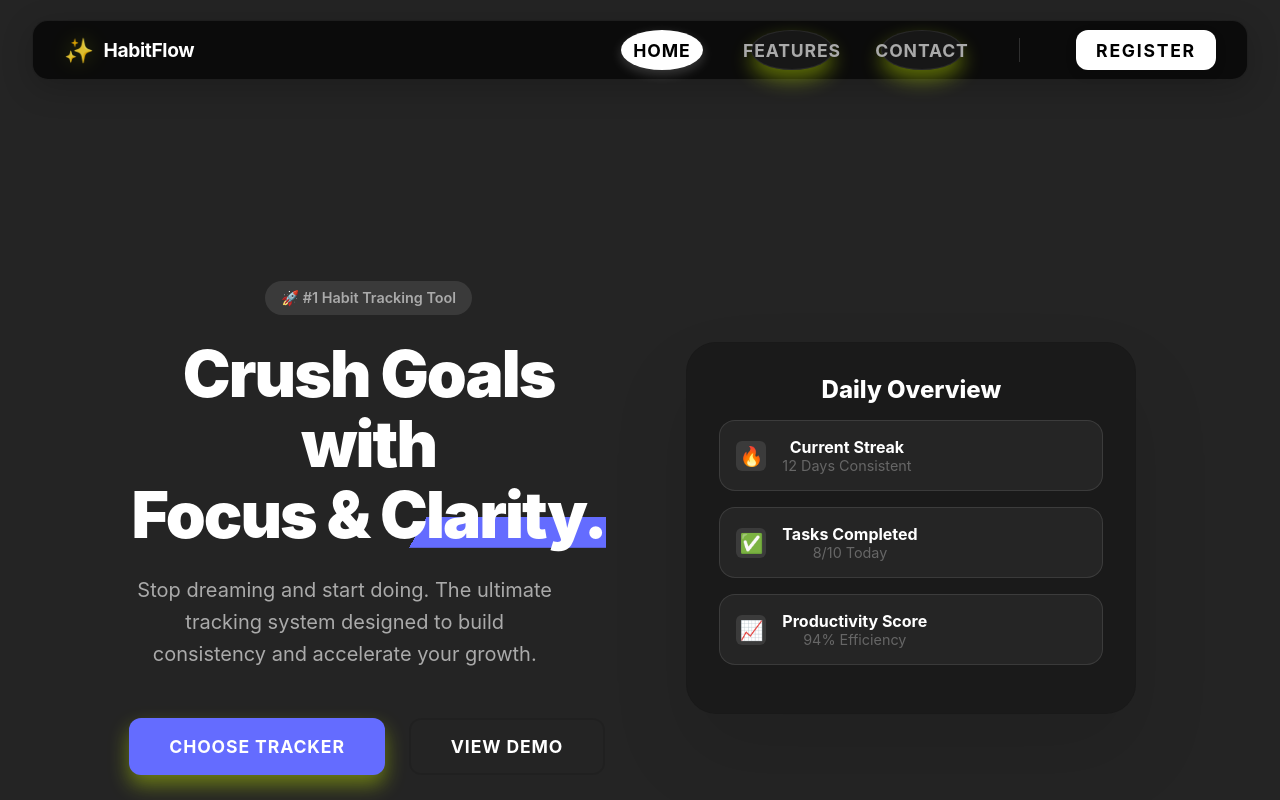
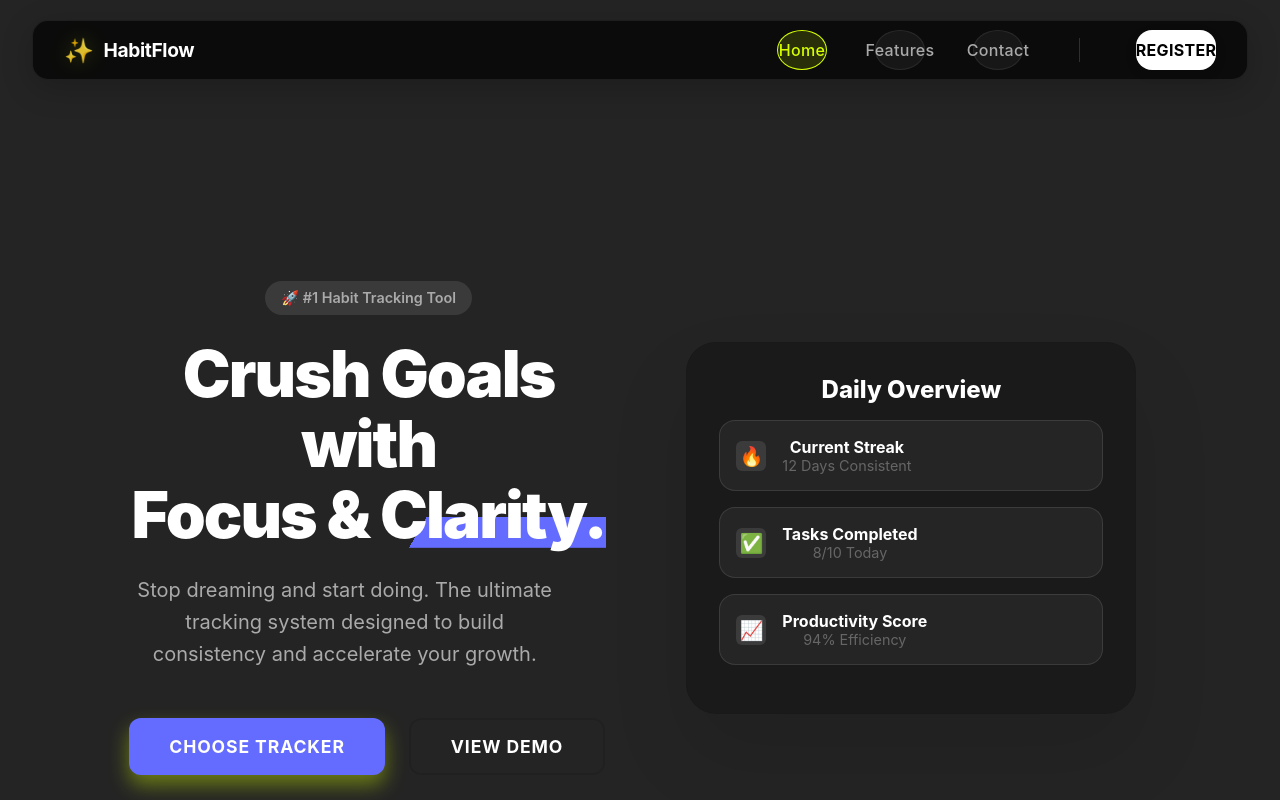
Before and after one commit to amitraj99053/Habit-Tracker-Frontend, a React (Vite) app: page / in a window 1280 px wide. Shown: the top 800 px of the page. Built offline with nearby package versions, Linux system fonts and the light colour scheme; no server answers.

Commit message:
Update nav buttons to glassmorphism style matching Current Streak card

```diff
--- a/src/components/Header.css
+++ b/src/components/Header.css
@@ -77,70 +77,75 @@
     margin-left: auto;
 }
 
-/* Base Rounded Button (Matches 'Choose Tracker' CTA Exactly) */
+/* Base Rounded Button (Matches 'Current Streak' Glass Style) */
 .nav-btn {
     font-family: 'Inter', sans-serif;
-    font-size: 1.1rem;
-    /* Exact match */
-    font-weight: 700;
-    color: #111111;
-    background: #D7FF00;
-    border: none;
+    font-size: 1rem;
+    font-weight: 500;
+    color: #fff;
+    /* White text for glass */
+    background: rgba(255, 255, 255, 0.05);
+    /* Glass Background */
+    border: 1px solid rgba(255, 255, 255, 0.1);
+    /* Subtle Border */
     cursor: pointer;
-    padding: 1rem 2.5rem;
-    /* Exact match to .cta-btn */
-    border-radius: 12px;
+    padding: 1rem 1.5rem;
+    border-radius: 16px;
+    /* User requested 16px */
     transition: all 0.3s ease;
     white-space: nowrap;
-    text-transform: uppercase;
-    letter-spacing: 0.05em;
+    text-transform: capitalize;
+    /* Cleaner look */
+    letter-spacing: 0.02em;
     position: relative;
-    box-shadow: 0 10px 20px rgba(215, 255, 0, 0.4);
+    box-shadow: none;
     min-width: unset;
     text-align: center;
+    display: inline-flex;
+    align-items: center;
+    justify-content: center;
+    gap: 0.5rem;
 }
 
-/* Hover - Lift & Stronger Shadow */
+/* Hover - Light up Glass effect */
 .nav-btn:hover {
-    transform: translateY(-3px);
-    box-shadow: 0 12px 24px rgba(215, 255, 0, 0.5);
-    color: #000;
-    background: #D7FF00;
+    background: rgba(255, 255, 255, 0.1);
+    border-color: rgba(255, 255, 255, 0.3);
+    transform: translateY(-2px);
+    box-shadow: 0 4px 12px rgba(0, 0, 0, 0.2);
+    color: #fff;
 }
 
 /* Active State */
 .nav-btn.active {
-    background: #fff;
-    color: #000;
-    box-shadow: 0 4px 12px rgba(255, 255, 255, 0.2);
+    background: rgba(215, 255, 0, 0.15);
+    border-color: #D7FF00;
+    color: #D7FF00;
 }
 
 .nav-btn.active::after {
     display: none;
 }
 
+/* Primary Action Button (Register) - Distinct but Matching Shape */
 .nav-btn.secondary-btn {
     background: #fff;
     color: #000;
-    padding: 0.8rem 2.5rem;
-    /* Distinctly wider for prompt */
-    min-width: 140px;
-    letter-spacing: 0.1em;
-    border-radius: 12px;
-    /* Consistent Radius */
+    font-weight: 700;
+    padding: 1rem 2.5rem;
+    border-radius: 16px;
+    /* Match Shape */
+    border: none;
+    text-transform: uppercase;
     box-shadow: 0 4px 12px rgba(0, 0, 0, 0.1);
 }
 
 .nav-btn.secondary-btn:hover {
     background: #D7FF00;
     color: #000;
+    border-color: transparent;
     transform: translateY(-3px);
-    box-shadow: 0 12px 24px rgba(215, 255, 0, 0.4);
-}
-
-.nav-btn.secondary-btn:active {
-    transform: translateY(0);
-    box-shadow: 0 2px 4px rgba(0, 0, 0, 0.1);
+    box-shadow: 0 10px 20px rgba(215, 255, 0, 0.4);
 }
 
 /* User Greeting */
```
